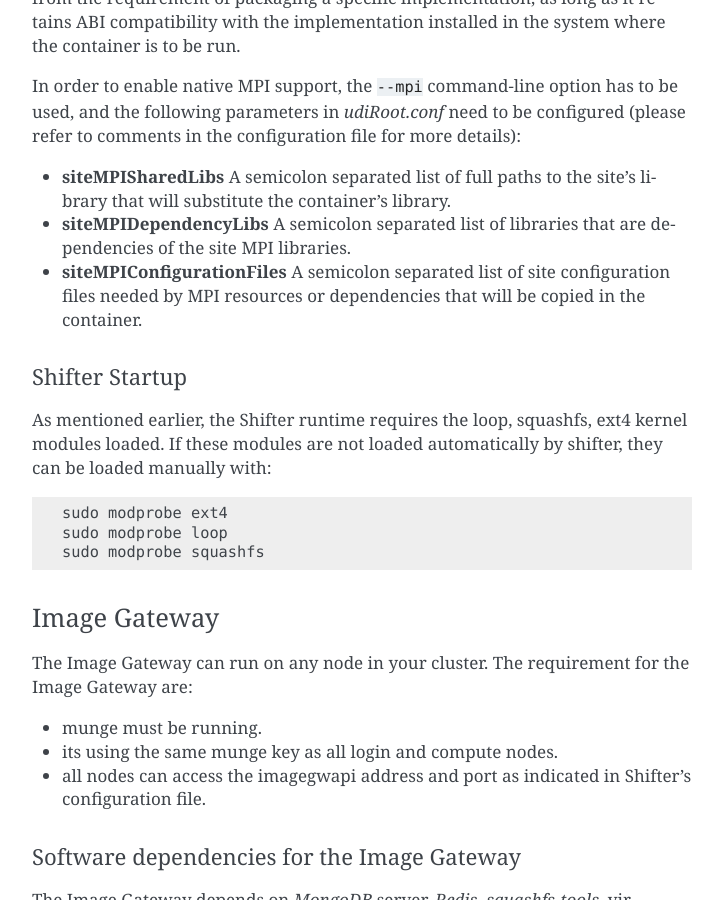
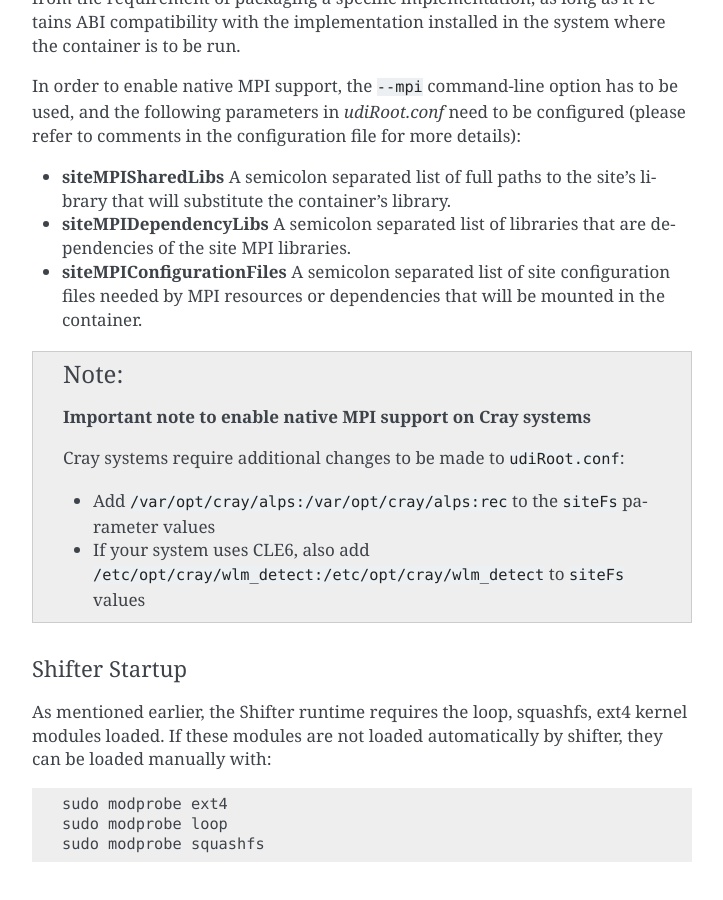
Before and after one commit to NERSC/shifter, a Sphinx documentation site: the page built from doc/install/manualinstall.rst, in a window 1280 px wide and 900 px high, scrolled down 3316 px. Shown: the whole window, without its empty margins (388-1111 px from the left). Built offline with Sphinx 7.4.7, drawn with Linux system fonts in a browser that asks for light colours.

Commit message:
Corrected documentation about native MPI configuration on Cray

```diff
--- a/doc/install/manualinstall.rst
+++ b/doc/install/manualinstall.rst
@@ -130,7 +130,17 @@
 * **siteMPIDependencyLibs** A semicolon separated list of libraries that are
   dependencies of the site MPI libraries.
 * **siteMPIConfigurationFiles** A semicolon separated list of site configuration
-  files needed by MPI resources or dependencies that will be copied in the container.
+  files needed by MPI resources or dependencies that will be mounted in the container.
+
+.. note::
+    **Important note to enable native MPI support on Cray systems**
+
+    Cray systems require additional changes to be made to ``udiRoot.conf``:
+
+    * Add ``/var/opt/cray/alps:/var/opt/cray/alps:rec`` to the ``siteFs`` parameter
+      values
+    * If your system uses CLE6, also add ``/etc/opt/cray/wlm_detect:/etc/opt/cray/wlm_detect``
+      to ``siteFs`` values
 
 
 Shifter Startup
```
Also changed, not shown: 1 other file.
